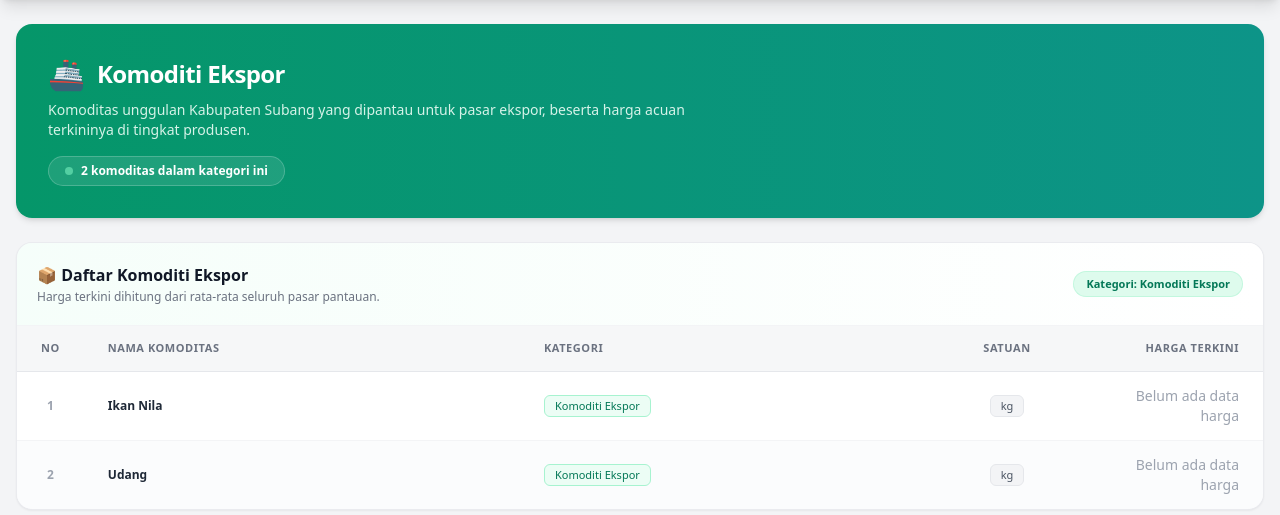
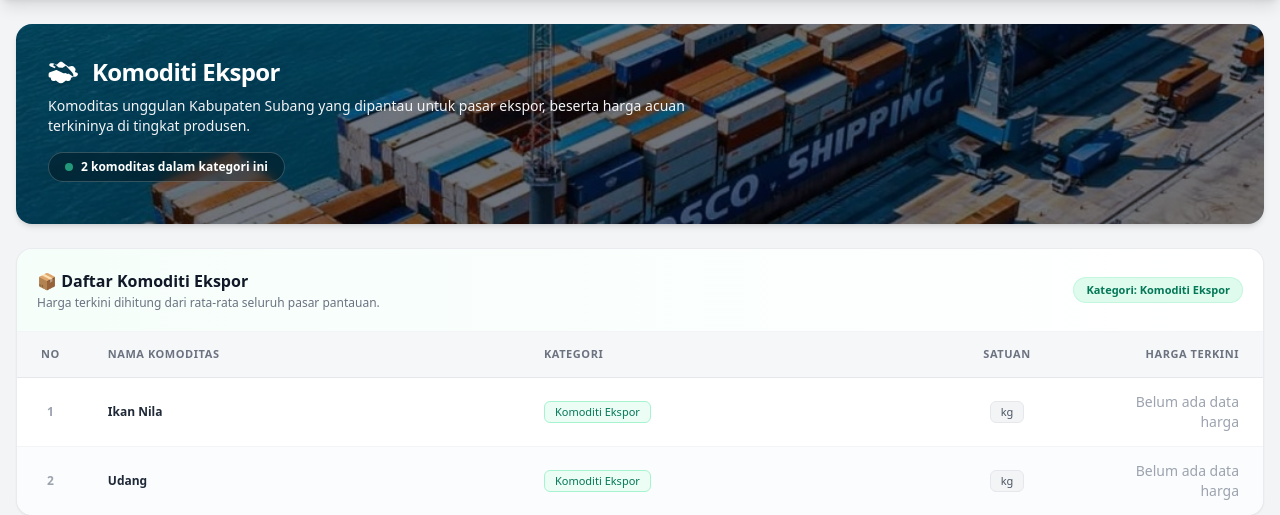
Before and after one commit to NetaOctavia/Sistem_SIPHP, a Django app: page /komoditas/ekspor/ in a window 1280 px wide. Shown: the part 80-595 px from the top of the page. Run offline with Django 5.2, Linux system fonts and the light colour scheme; data comes from the database, SQL or seed files in the repository; some libraries are stand-ins or nearby versions.

Commit message:
rafihkan

```diff
--- a/templates/dashboard/komoditas_ekspor.html
+++ b/templates/dashboard/komoditas_ekspor.html
@@ -5,18 +5,30 @@
 <div class="space-y-6">
 
     <!-- HEADER HALAMAN -->
-    <div class="bg-gradient-to-r from-emerald-600 to-teal-600 rounded-2xl p-8 shadow-md text-white">
+    <div class="relative rounded-2xl p-8 shadow-md text-white overflow-hidden" style="min-height: 200px;">
+        <!-- Background Image -->
+        <div class="absolute inset-0 z-0">
+            <img src="{% static 'image/kapal_ekspor.jpg' %}" alt="Kapal Ekspor" class="w-full h-full object-cover">
+            <div class="absolute inset-0 bg-gray-900/60 mix-blend-multiply"></div>
+        </div>
+
+        <div class="relative z-10">
             <div class="flex items-center gap-3 mb-2">
-            <span class="text-3xl">🚢</span>
+                <span class="text-white">
+                    <svg xmlns="http://www.w3.org/2000/svg" class="w-8 h-8 drop-shadow-md" viewBox="0 0 640 512" fill="currentColor">
+                        <path d="M73.4 83.1c-14.7-6.2-31.4-1.7-41.5 10.7C19.9 108.5 24 133.4 42.4 141l92.5 38.3L153 150l-29.3-8.8c-12-3.6-18.8-16.3-15.2-28.2s16.3-18.8 28.2-15.2L174.1 109l62.3-51.9c13.7-11.4 33.7-11.1 47 1l125.7 94.3 64-16c14.2-3.5 29 1 39 12l29 31.9c9.5 10.4 12.6 25 8.2 38.4l-11.7 35.1 43.1 17.8c18.5 7.6 22.5 32.5 10.5 47.1l-14.8 18c-7.3 8.9-18 13.9-29.6 13.9H512c-5.7 0-11.2-1.7-15.8-4.9l-72-50.4c-9-6.3-20.7-6.9-30.2-1.5L343.4 274.6c-13.8 7.8-30.8 8.4-45.1 1.7L181.7 221.7c-9.7-4.5-20.9-4.8-30.8-.9L37.7 263.2c-15.6 6.1-25.7 21.1-25.7 37.9V336c0 14.7 10.1 27.2 24.3 30.6l21.2 5.3 0 16.1c0 26.5 21.5 48 48 48H128c11 0 21.1-3.7 29.2-9.9l46.2 37c15.2 12.1 34.6 18.9 54.6 18.9s39.4-6.8 54.6-18.9l46.2-37c8.1 6.2 18.2 9.9 29.2 9.9h22.5c26.5 0 48-21.5 48-48V372l22.2-5.5c14.5-3.6 24.8-16.4 24.8-31.5V308.2c0-5-1.5-9.9-4.3-14.2l-21.2-32.9L362 135c-4.4-3.3-11-3.4-15.6-.4l-52.5 34.3c-4.4 2.9-9.8 4.1-15.1 3.5l-63.5-7.1L128.5 91.8c-15.5-12.9-38.3-13.6-55.1-8.7z"/>
+                    </svg>
+                </span>
                 <h1 class="text-2xl font-extrabold tracking-tight">Komoditi Ekspor</h1>
             </div>
-        <p class="text-emerald-50/90 text-sm max-w-2xl">
+            <p class="text-gray-100 text-sm max-w-2xl font-medium">
                 Komoditas unggulan Kabupaten Subang yang dipantau untuk pasar ekspor,
                 beserta harga acuan terkininya di tingkat produsen.
             </p>
-        <div class="mt-4 inline-flex items-center gap-2 bg-white/10 border border-white/20 rounded-full px-4 py-1.5 text-xs font-semibold">
-            <span class="w-2 h-2 rounded-full bg-emerald-300 animate-pulse"></span>
+            <div class="mt-4 inline-flex items-center gap-2 bg-black/30 backdrop-blur-sm border border-white/20 rounded-full px-4 py-1.5 text-xs font-semibold">
+                <span class="w-2 h-2 rounded-full bg-emerald-400 animate-pulse"></span>
                 {{ total_komoditas_ekspor }} komoditas dalam kategori ini
+            </div>
         </div>
     </div>
 
@@ -68,7 +80,11 @@
                     <tr>
                         <td colspan="5" class="py-12 text-center text-gray-400 font-medium">
                             <div class="flex flex-col items-center gap-2">
-                                <span class="text-2xl">🚢</span>
+                                <span class="text-gray-300">
+                                    <svg xmlns="http://www.w3.org/2000/svg" class="w-12 h-12" viewBox="0 0 640 512" fill="currentColor">
+                                        <path d="M73.4 83.1c-14.7-6.2-31.4-1.7-41.5 10.7C19.9 108.5 24 133.4 42.4 141l92.5 38.3L153 150l-29.3-8.8c-12-3.6-18.8-16.3-15.2-28.2s16.3-18.8 28.2-15.2L174.1 109l62.3-51.9c13.7-11.4 33.7-11.1 47 1l125.7 94.3 64-16c14.2-3.5 29 1 39 12l29 31.9c9.5 10.4 12.6 25 8.2 38.4l-11.7 35.1 43.1 17.8c18.5 7.6 22.5 32.5 10.5 47.1l-14.8 18c-7.3 8.9-18 13.9-29.6 13.9H512c-5.7 0-11.2-1.7-15.8-4.9l-72-50.4c-9-6.3-20.7-6.9-30.2-1.5L343.4 274.6c-13.8 7.8-30.8 8.4-45.1 1.7L181.7 221.7c-9.7-4.5-20.9-4.8-30.8-.9L37.7 263.2c-15.6 6.1-25.7 21.1-25.7 37.9V336c0 14.7 10.1 27.2 24.3 30.6l21.2 5.3 0 16.1c0 26.5 21.5 48 48 48H128c11 0 21.1-3.7 29.2-9.9l46.2 37c15.2 12.1 34.6 18.9 54.6 18.9s39.4-6.8 54.6-18.9l46.2-37c8.1 6.2 18.2 9.9 29.2 9.9h22.5c26.5 0 48-21.5 48-48V372l22.2-5.5c14.5-3.6 24.8-16.4 24.8-31.5V308.2c0-5-1.5-9.9-4.3-14.2l-21.2-32.9L362 135c-4.4-3.3-11-3.4-15.6-.4l-52.5 34.3c-4.4 2.9-9.8 4.1-15.1 3.5l-63.5-7.1L128.5 91.8c-15.5-12.9-38.3-13.6-55.1-8.7z"/>
+                                    </svg>
+                                </span>
                                 <span>Belum ada komoditas dalam kategori <strong>Komoditi Ekspor</strong>.</span>
                                 <span class="text-[11px] text-gray-400 max-w-md">Admin dapat menetapkannya lewat <strong>Dashboard → Kelola Harga → Edit</strong> pada komoditas yang dimaksud, lalu isi kolom <strong>Kategori</strong> dengan "Komoditi Ekspor".</span>
                             </div>
--- a/templates/includes/navbar.html
+++ b/templates/includes/navbar.html
@@ -30,8 +30,9 @@
                         <a href="{% url 'komoditas' %}" class="block px-4 py-2.5 text-xs font-semibold text-gray-700 hover:bg-emerald-50 hover:text-emerald-700 transition">
                             📈 Harga Komoditas
                         </a>
-                        <a href="{% url 'komoditas_ekspor' %}" class="block px-4 py-2.5 text-xs font-semibold text-gray-700 hover:bg-emerald-50 hover:text-emerald-700 transition">
-                            🚢 Komoditi Ekspor
+                        <a href="{% url 'komoditas_ekspor' %}" class="block px-4 py-2.5 text-xs font-semibold text-gray-700 hover:bg-emerald-50 hover:text-emerald-700 transition flex items-center">
+                            <svg xmlns="http://www.w3.org/2000/svg" class="w-4 h-4 mr-2" viewBox="0 0 640 512" fill="currentColor"><path d="M73.4 83.1c-14.7-6.2-31.4-1.7-41.5 10.7C19.9 108.5 24 133.4 42.4 141l92.5 38.3L153 150l-29.3-8.8c-12-3.6-18.8-16.3-15.2-28.2s16.3-18.8 28.2-15.2L174.1 109l62.3-51.9c13.7-11.4 33.7-11.1 47 1l125.7 94.3 64-16c14.2-3.5 29 1 39 12l29 31.9c9.5 10.4 12.6 25 8.2 38.4l-11.7 35.1 43.1 17.8c18.5 7.6 22.5 32.5 10.5 47.1l-14.8 18c-7.3 8.9-18 13.9-29.6 13.9H512c-5.7 0-11.2-1.7-15.8-4.9l-72-50.4c-9-6.3-20.7-6.9-30.2-1.5L343.4 274.6c-13.8 7.8-30.8 8.4-45.1 1.7L181.7 221.7c-9.7-4.5-20.9-4.8-30.8-.9L37.7 263.2c-15.6 6.1-25.7 21.1-25.7 37.9V336c0 14.7 10.1 27.2 24.3 30.6l21.2 5.3 0 16.1c0 26.5 21.5 48 48 48H128c11 0 21.1-3.7 29.2-9.9l46.2 37c15.2 12.1 34.6 18.9 54.6 18.9s39.4-6.8 54.6-18.9l46.2-37c8.1 6.2 18.2 9.9 29.2 9.9h22.5c26.5 0 48-21.5 48-48V372l22.2-5.5c14.5-3.6 24.8-16.4 24.8-31.5V308.2c0-5-1.5-9.9-4.3-14.2l-21.2-32.9L362 135c-4.4-3.3-11-3.4-15.6-.4l-52.5 34.3c-4.4 2.9-9.8 4.1-15.1 3.5l-63.5-7.1L128.5 91.8c-15.5-12.9-38.3-13.6-55.1-8.7z"/></svg>
+                            Komoditi Ekspor
                         </a>
                     </div>
                 </div>
```
Also changed, not shown: static/image/kapal_ekspor.jpg (added). Lines whose indentation alone changed are shown as unchanged.
